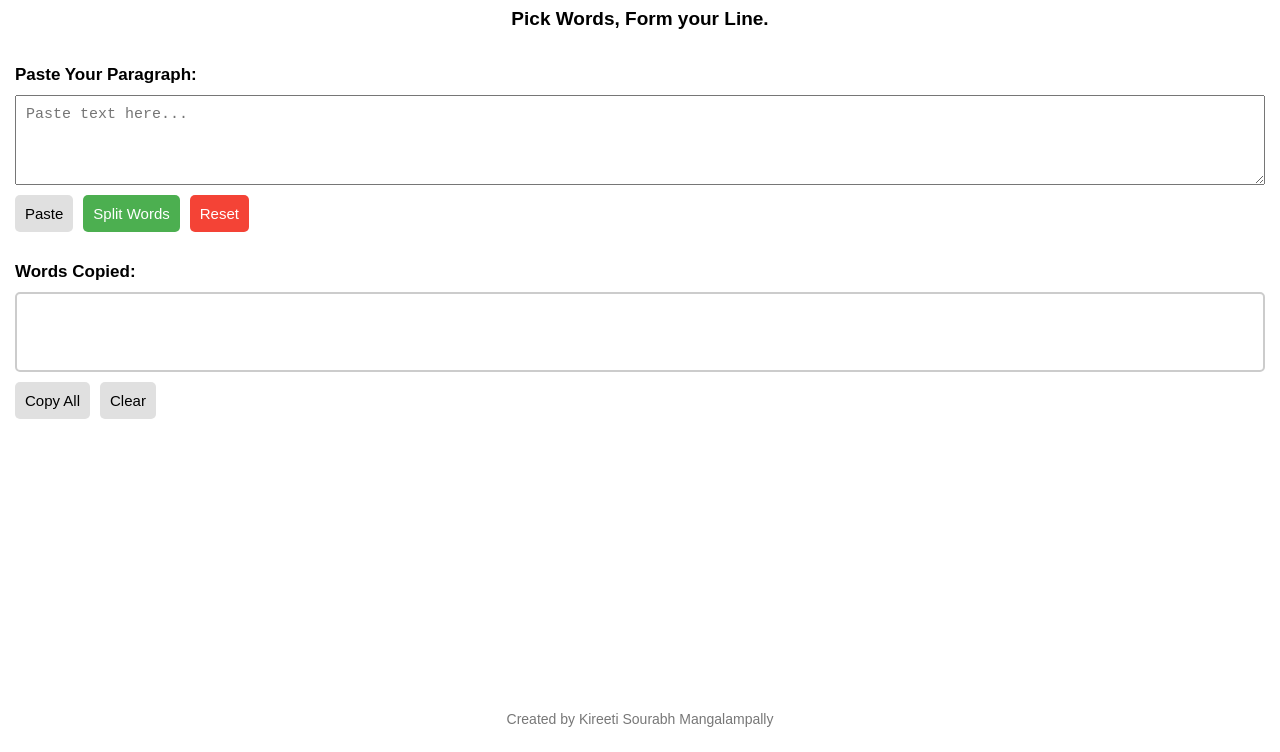
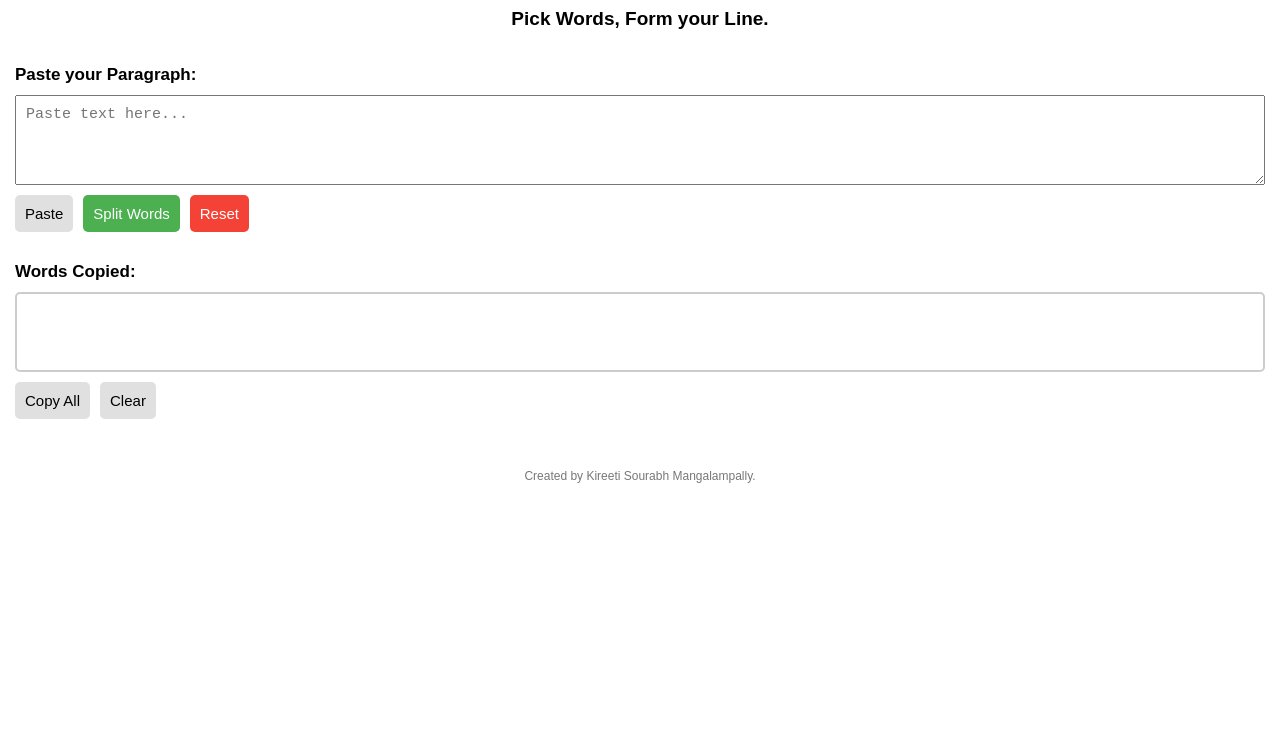
Before and after one commit to MKSourabh/Word_Picker, a plain HTML site: page index.html in a window 1280 px wide. Shown: the part 48-800 px from the top of the page. Drawn offline with Linux system fonts and the light colour scheme.

Commit message:
Update index.html

```diff
--- a/index.html
+++ b/index.html
@@ -90,9 +90,9 @@
       width: 100%;
     }
     footer {
-      margin-top: auto;
+      margin-top: 30px;
       text-align: center;
-      font-size: 14px;
+      font-size: 12px;
       color: #777;
       padding: 10px 0 10px 0;
     }
@@ -103,7 +103,7 @@
   <strong>Word Picker</strong>
 <h2 style="text-align: center; font-size: 19px; margin-top: 5px; margin-bottom: 30px;">Pick Words, Form your Line.</h2>
 </h1>
-  <h3 style="font-size: 17px; margin-top: 5px; margin-bottom: 10px;">Paste Your Paragraph:</h3>
+  <h3 style="font-size: 17px; margin-top: 5px; margin-bottom: 10px;">Paste your Paragraph:</h3>
   <textarea id="paragraph" rows="4" placeholder="Paste text here..."></textarea>
 
   <div class="button-row">
@@ -123,7 +123,7 @@
   </div>
 
   <footer>
-    Created by Kireeti Sourabh Mangalampally
+    Created by Kireeti Sourabh Mangalampally.
   </footer>
 
   <script>
```
